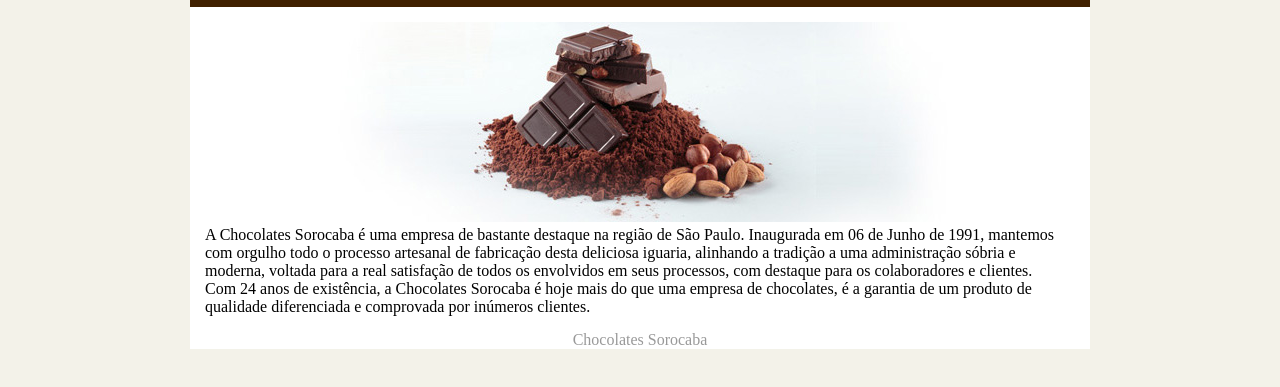
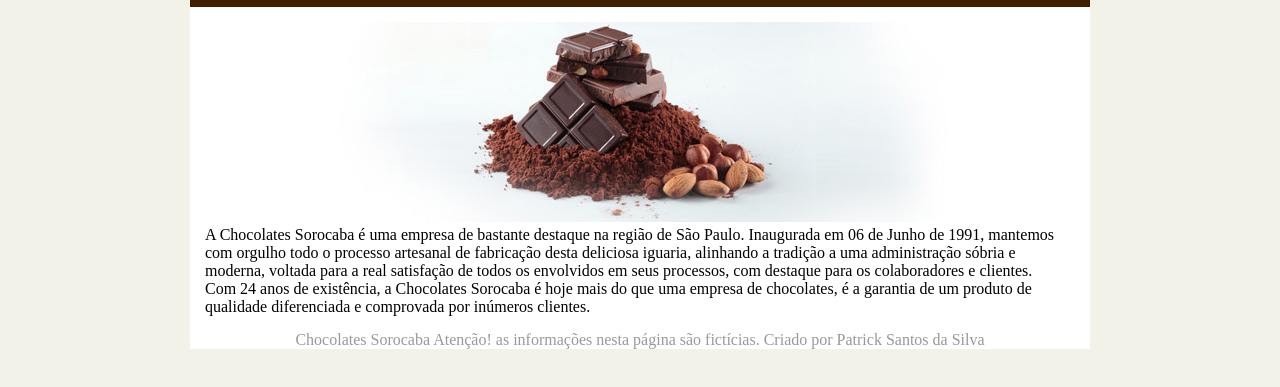
Before and after one commit to milkshaketh-droid/doces, a plain HTML site: page quemsomos.html in a window 1280 px wide. Shown: the part 331-718 px from the top of the page. Drawn offline with Linux system fonts and the light colour scheme.

Commit message:
Update quemsomos.html

```diff
--- a/quemsomos.html
+++ b/quemsomos.html
@@ -47,6 +47,8 @@
 			<footer>
 				<p>
 					Chocolates Sorocaba
+					Atenção! as informações nesta página são fictícias.
+					Criado por Patrick Santos da Silva
 				</p>
 			</footer>
 		</section>
```
